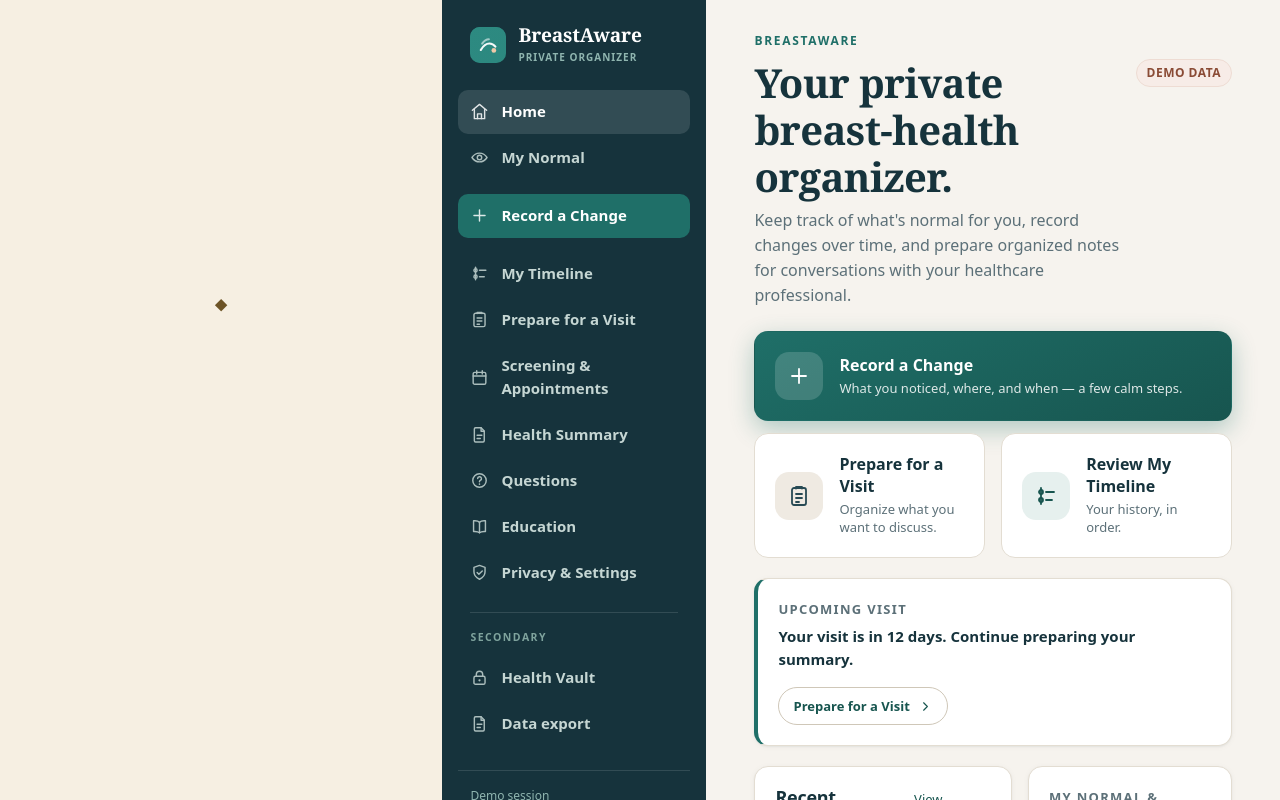
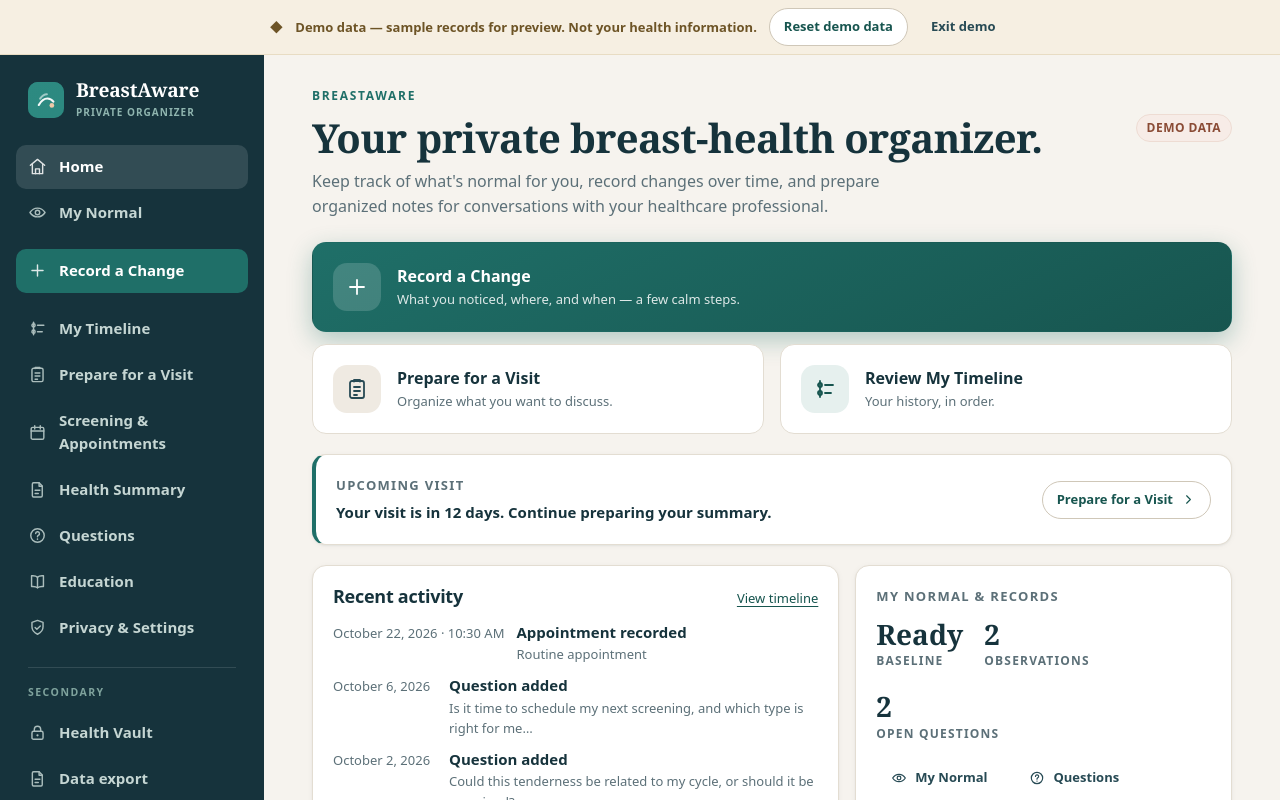
Before and after one commit to Pinkops/breastaware-v2, a React (Vite) app: page / in a window 1280 px wide. Both pictures are taken after a click on the button "Explore with demo data". Shown: the top 800 px of the page. Built offline with nearby package versions, Linux system fonts and the light colour scheme.

Commit message:
Fix desktop demo layout alignment
Co-authored-by: arena-agent <297053741+arena-agent@users.noreply.github.com>

```diff
--- a/src/components/AppShell.tsx
+++ b/src/components/AppShell.tsx
@@ -95,6 +95,7 @@ export function AppShell() {
         </div>
       )}
 
+      <div className="shell__body">
       {/* Desktop sidebar */}
       <aside className="sidebar no-print">
         <NavLink to="/home" className="sidebar__brand">
@@ -166,6 +167,7 @@ export function AppShell() {
       <main id="main" className="shell__main">
         <Outlet />
       </main>
+      </div>
 
       {/* Mobile bottom nav */}
       <nav className="bottom-nav no-print" aria-label="Primary">
--- a/src/styles/base.css
+++ b/src/styles/base.css
@@ -98,6 +98,13 @@ hr {
 .shell {
   min-height: 100dvh;
   display: flex;
+  flex-direction: column;
+}
+
+.shell__body {
+  display: flex;
+  flex: 1;
+  min-width: 0;
   flex-direction: column;
 }
 
@@ -207,8 +214,9 @@ hr {
 @media (min-width: 960px) {
   .bottom-nav { display: none; }
 
-  .shell {
+  .shell__body {
     flex-direction: row;
+    align-items: flex-start;
   }
 
   .sidebar {
```
Also changed, not shown: 5 other files (tests, documents, lock files or other folders).
